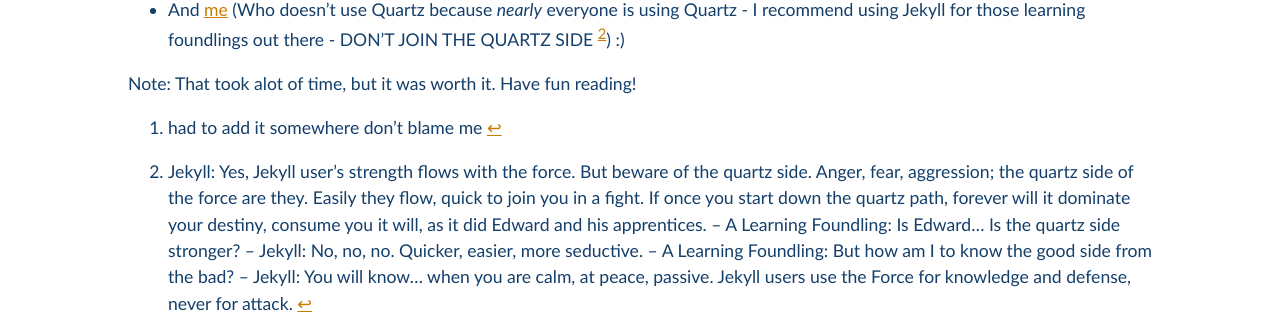
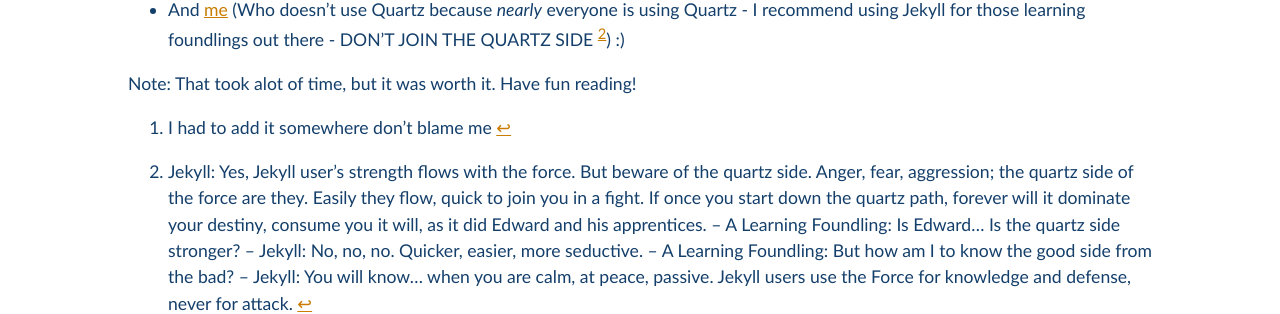
Before and after one commit to Pi-thagoras/the-chicken-pen, a Jekyll site: the page built from The-Town.md, in a window 1280 px wide. Shown: the part 1298-1612 px from the top of the page. Built offline with Jekyll 4.4.1, drawn with Linux system fonts in a browser that asks for light colours.

Commit message:
vault backup: 2023-05-07 20:06:43

```diff
--- a/The-Town.md
+++ b/The-Town.md
@@ -21,7 +21,7 @@
 
 
 
-[^1]: had to add it somewhere don't blame me
+[^1]: I had to add it somewhere don't blame me
 
 
 [^2]: Jekyll: Yes, Jekyll user's strength flows with the force. But beware of the quartz side. Anger, fear, aggression; the quartz side of the force are they. Easily they flow, quick to join you in a fight. If once you start down the quartz path, forever will it dominate your destiny, consume you it will, as it did Edward and his apprentices. -- A Learning Foundling: Is Edward... Is the quartz side stronger? -- Jekyll: No, no, no. Quicker, easier, more seductive. -- A Learning Foundling: But how am I to know the good side from the bad? -- Jekyll: You will know... when you are calm, at peace, passive. Jekyll users use the Force for knowledge and defense, never for attack.
```
